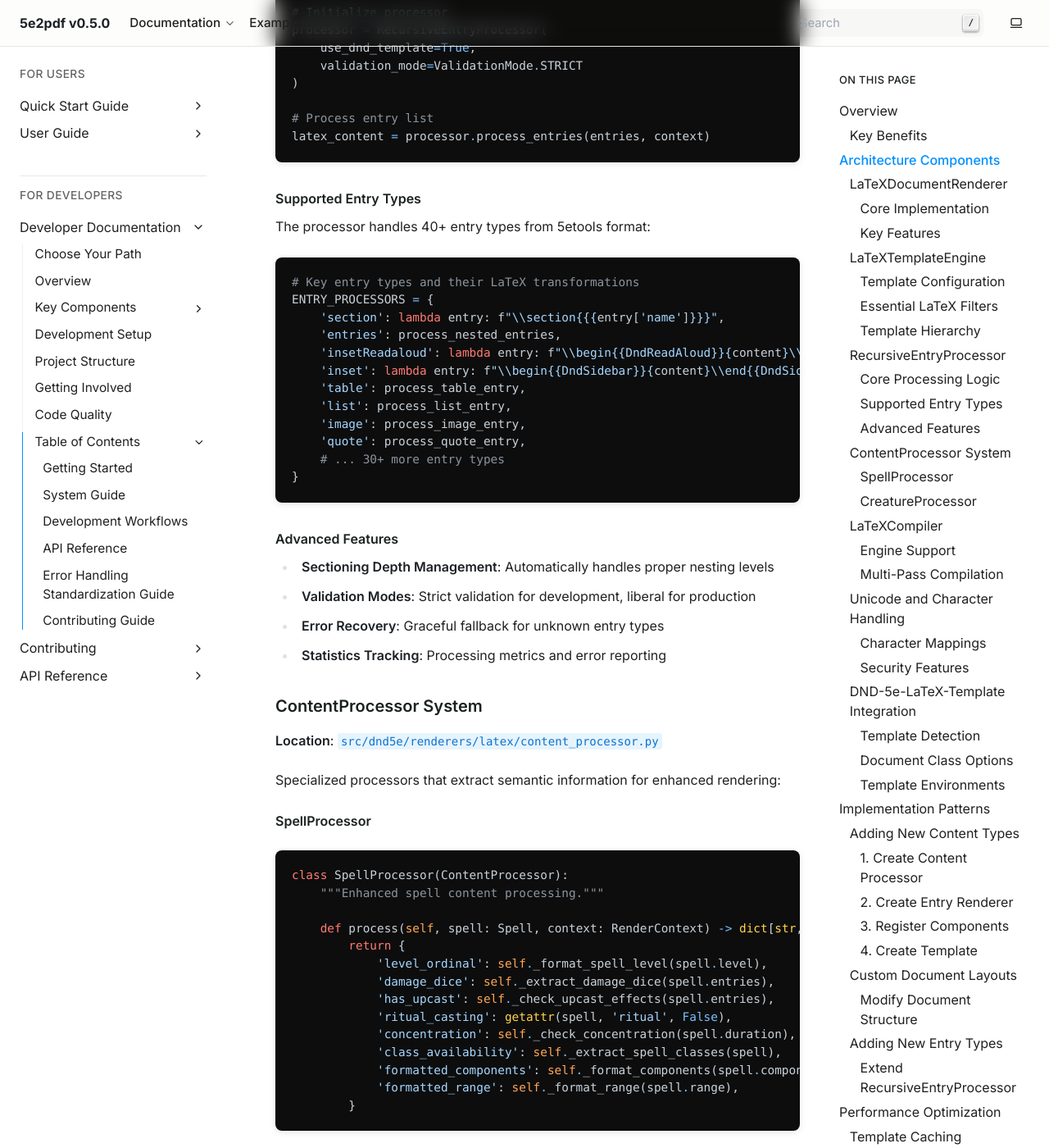
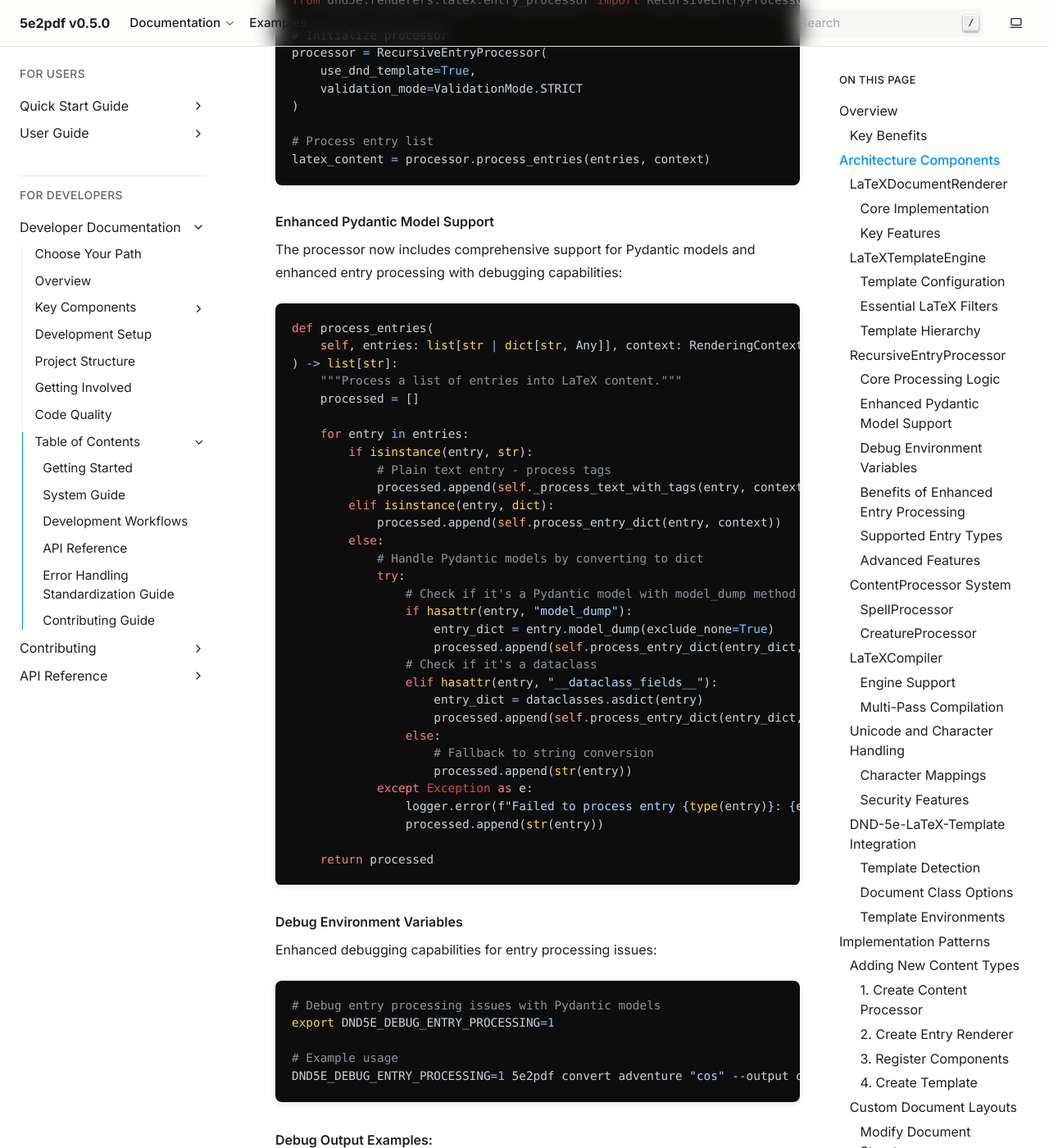
Before and after one commit to sargeant/studiorum, a Sphinx documentation site: the page built from docs/source/developer/system-guide/component-deep-dives/latex-rendering.md, in a window 1280 px wide and 1400 px high, scrolled down 4315 px. Shown: the whole window at 82% size. Built offline with Sphinx 7.4.7, drawn with Linux system fonts in a browser that asks for light colours; pages that are not in the unit, such as notebooks, are missing from menus; some of the changed text lies outside the part shown.

Commit message:
docs(developer): document default sources and enhanced Pydantic entry processing
## Configuration Documentation
- Add default sources configuration section to configuration.md
- Document ContentConfig with default_sources field ["xphb", "xmm", "xdmg"]
- Explain automatic source resolution and appendix deduplication benefits
- Include environment variable configuration examples

## Entry Processing Documentation
- Document enhanced Pydantic model support in RecursiveEntryProcessor
- Add comprehensive model_dump() conversion documentation
- Document DND5E_DEBUG_ENTRY_PROCESSING environment variable
- Include dataclass support and error recovery patterns
- Add practical examples with mixed entry types
- Document type safety and debugging capabilities

## Benefits Documented
- Default sources eliminate duplicate appendix content
- Pydantic processing ensures type safety and data integrity
- Enhanced debugging capabilities for development workflow
- Backward compatibility with existing entry formats

````diff
--- a/docs/source/developer/system-guide/component-deep-dives/latex-rendering.md
+++ b/docs/source/developer/system-guide/component-deep-dives/latex-rendering.md
@@ -163,7 +163,7 @@ templates/
 
 **Location**: `src/dnd5e/renderers/latex/entry_processor.py`
 
-Handles the complex nested entry structures from 5etools data:
+Handles the complex nested entry structures from 5etools data with comprehensive support for Pydantic models, dataclasses, and various entry formats.
 
 #### Core Processing Logic
 
@@ -179,6 +179,72 @@ processor = RecursiveEntryProcessor(
 # Process entry list
 latex_content = processor.process_entries(entries, context)
 ```
+
+#### Enhanced Pydantic Model Support
+
+The processor now includes comprehensive support for Pydantic models and enhanced entry processing with debugging capabilities:
+
+```python
+def process_entries(
+    self, entries: list[str | dict[str, Any]], context: RenderingContext
+) -> list[str]:
+    """Process a list of entries into LaTeX content."""
+    processed = []
+
+    for entry in entries:
+        if isinstance(entry, str):
+            # Plain text entry - process tags
+            processed.append(self._process_text_with_tags(entry, context))
+        elif isinstance(entry, dict):
+            processed.append(self.process_entry_dict(entry, context))
+        else:
+            # Handle Pydantic models by converting to dict
+            try:
+                # Check if it's a Pydantic model with model_dump method
+                if hasattr(entry, "model_dump"):
+                    entry_dict = entry.model_dump(exclude_none=True)
+                    processed.append(self.process_entry_dict(entry_dict, context))
+                # Check if it's a dataclass
+                elif hasattr(entry, "__dataclass_fields__"):
+                    entry_dict = dataclasses.asdict(entry)
+                    processed.append(self.process_entry_dict(entry_dict, context))
+                else:
+                    # Fallback to string conversion
+                    processed.append(str(entry))
+            except Exception as e:
+                logger.error(f"Failed to process entry {type(entry)}: {e}")
+                processed.append(str(entry))
+
+    return processed
+```
+
+#### Debug Environment Variables
+
+Enhanced debugging capabilities for entry processing issues:
+
+```bash
+# Debug entry processing issues with Pydantic models
+export DND5E_DEBUG_ENTRY_PROCESSING=1
+
+# Example usage
+DND5E_DEBUG_ENTRY_PROCESSING=1 5e2pdf convert adventure "cos" --output debug-adventure.tex
+```
+
+**Debug Output Examples:**
+```
+INFO: Converting Pydantic model ListEntry to dict
+WARNING: Entry processing fallback triggered for type CustomEntry: <CustomEntry instance>
+INFO: Converting dataclass ActionEntry to dict
+```
+
+#### Benefits of Enhanced Entry Processing
+
+- **Type Safety**: Automatic conversion of Pydantic models preserves type information
+- **Data Integrity**: `model_dump(exclude_none=True)` removes null/undefined fields
+- **Debugging**: Comprehensive logging helps identify processing issues
+- **Backward Compatibility**: Maintains support for dict entries and plain text
+- **Error Recovery**: Graceful fallback to string conversion prevents crashes
+- **Performance**: Efficient detection of model types avoids unnecessary processing
 
 #### Supported Entry Types
 
````
Also changed, not shown: docs/source/developer/api-reference/configuration.md (+65 -0 lines), docs/source/developer/api-reference/latex-rendering.md (+25 -5 lines).
